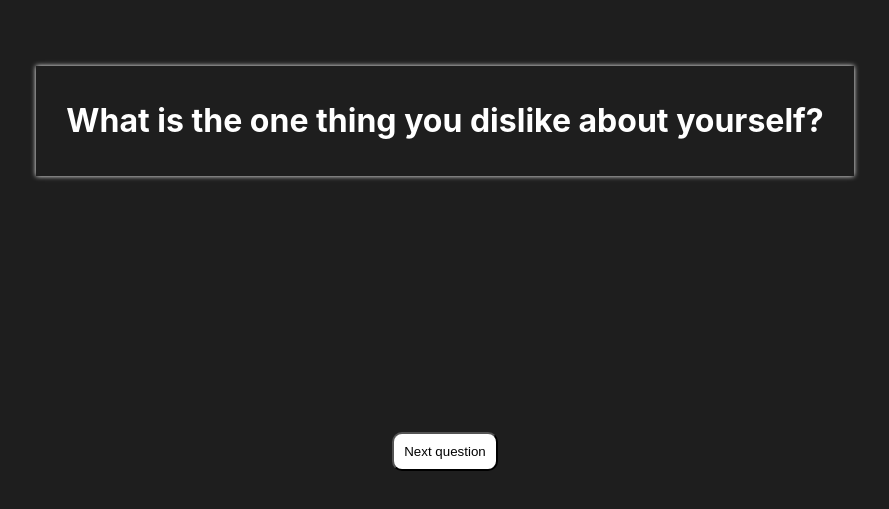
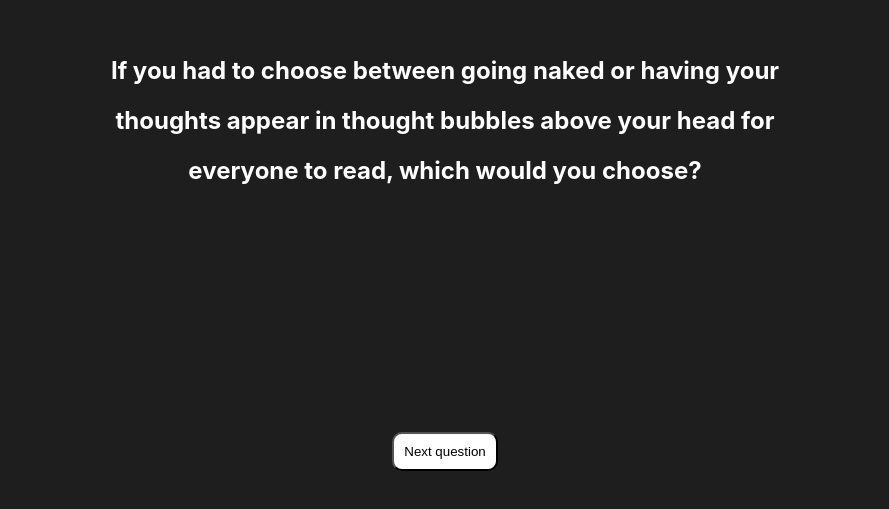
Before and after one commit to ShinScripts/questions, a React (Create React App) app: page / in a window 1280 px wide. Shown: the part 279-788 px from the top of the page, without its empty margins (195-1084 px from the left). Built offline with nearby package versions, Linux system fonts and the light colour scheme.

Commit message:
test animation

```diff
--- a/src/App.css
+++ b/src/App.css
@@ -3,6 +3,8 @@
 	color: white;
 	text-align: center;
 	user-select: none;
+	margin: 0;
+	padding: 0;
 }
 
 #root {
@@ -13,18 +15,33 @@
 	align-items: center;
 }
 
-div {
+section {
 	display: flex;
-	align-items: center;
 	justify-content: center;
-	flex-direction: column;
 }
 
-div h1 {
-	margin: 50px;
-	padding: 30px;
+#question-viewer {
+	overflow: hidden;
+	width: 750px;
+	height: 200px;
+}
+
+#question-wrapper {
+	position: relative;
+	display: flex;
+	flex-direction: column;
+	bottom: 0px;
+	transition: all 0.2s;
+}
+
+.question {
+	display: flex;
+	justify-content: center;
+	align-items: center;
+	width: 750px;
+	height: 200px;
 	line-height: 50px;
-	box-shadow: white 0px 0px 5px 0px;
+	/* box-shadow: white 0px 0px 5px 1px; */
 }
 
 button {
@@ -43,9 +60,3 @@ button:hover {
 	color: white;
 	cursor: pointer;
 }
-
-/* @media screen and (orientation: landscape) {
-	button {
-		bottom: 30px;
-	}
-} */
--- a/src/App.jsx
+++ b/src/App.jsx
@@ -1,21 +1,49 @@
-import { useState } from 'react';
+import { useState, useEffect } from 'react';
+import Question from './components/Question';
+import questions from './questions.json';
 import './App.css';
-import questions from './questions.json';
 
 export default function App() {
-	const [question, setQuestion] = useState('');
+	const [questionArray, setQuestionArray] = useState([]);
+	const [count, setCount] = useState(1);
+
+	useEffect(() => {
+		setQuestionArray([getRandomQuestion()]);
+	}, []);
 
 	const getRandomQuestion = () => {
 		const random = questions[Math.floor(Math.random() * questions.length)];
 		return `${random.slice(0, 1).toUpperCase()}${random.slice(1, random.length)}`;
 	};
 
-	const setNewQuestion = () => setQuestion(getRandomQuestion());
+	const moveUp = (id) => {
+		setQuestionArray([...questionArray, getRandomQuestion()]);
+
+		setCount(count + 1);
+		document.querySelector(id).style.bottom = `${200 * count}px`;
+	};
 
 	return (
-		<div>
-			<h1>{question === '' ? getRandomQuestion() : question}</h1>
-			<button onClick={setNewQuestion}>Next question</button>
-		</div>
+		<section>
+			<div id="question-viewer">
+				<div id="question-wrapper">
+					{questionArray.map((q) => (
+						<Question
+							text={
+								'If you had to choose between going naked or having your thoughts appear in thought bubbles above your head for everyone to read, which would you choose?'
+							}
+						/>
+					))}
+				</div>
+			</div>
+
+			<button
+				onClick={() => {
+					moveUp('#question-wrapper');
+				}}
+			>
+				Next question
+			</button>
+		</section>
 	);
 }
--- /dev/null
+++ b/src/components/Question.jsx
@@ -0,0 +1,3 @@
+export default function Question({ text }) {
+	return <h1 className="question">{text}</h1>;
+}
--- a/src/questions.json
+++ b/src/questions.json
@@ -189,7 +189,6 @@
 	"Who did you last have a sexual fantasy/dream about?",
 	"Have you faked an orgasm?",
 	"Describe your best orgasm. How long did it last?",
-
 	"What’s your most shallow reason for not going on a second date?",
 	"What’s the worst date you’ve ever had?",
 	"What’s your worst habit?",
```
